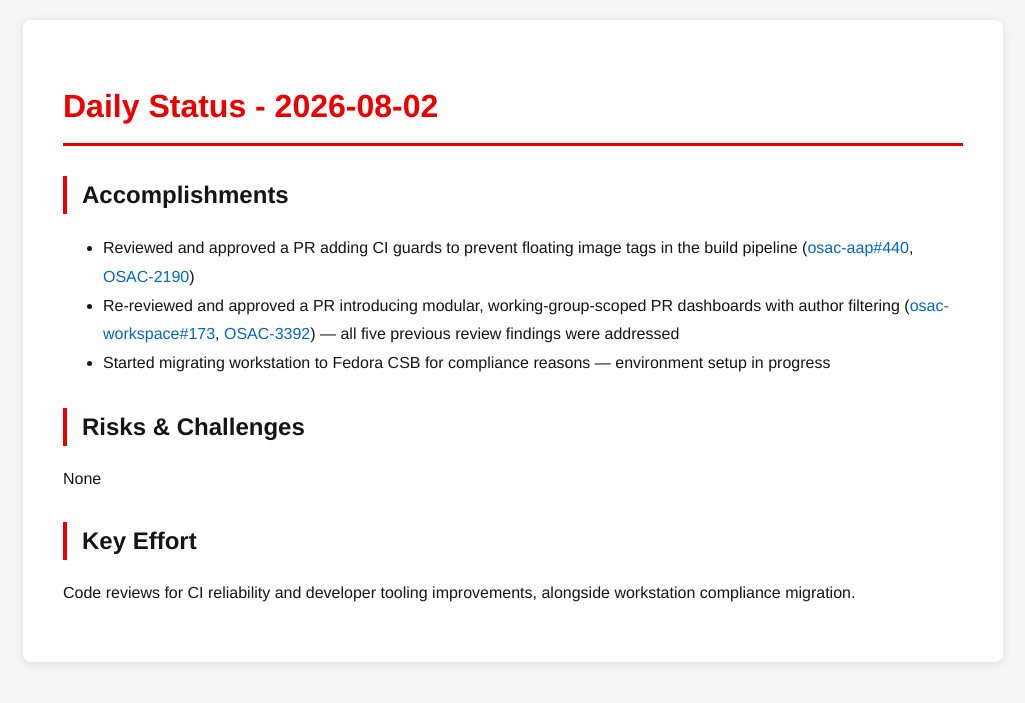
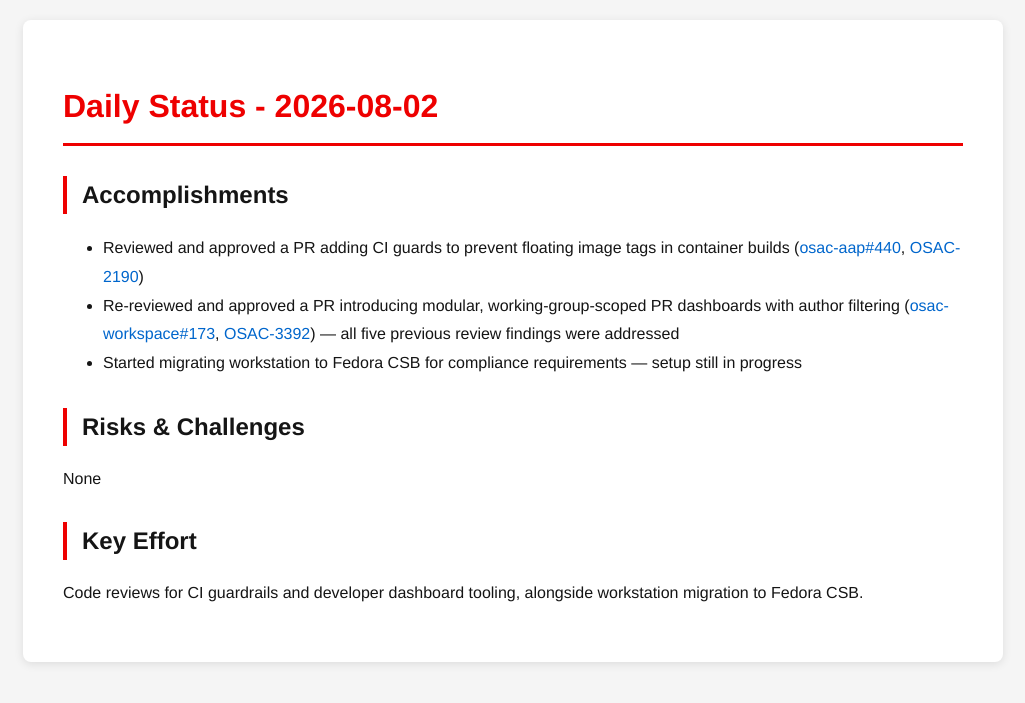
Before and after one commit to tzvatot/daily-status, a Jekyll site: the page built from 2026-08-02.md, in a window 1280 px wide. Shown: the top 703 px of the page, without its empty margins (127-1152 px from the left). Built offline with Jekyll 4.4.1, drawn with Linux system fonts in a browser that asks for light colours.

Commit message:
Daily status update - 2026-08-02

```diff
--- a/2026-08-02.md
+++ b/2026-08-02.md
@@ -7,12 +7,12 @@ date: 2026-08-02
 # Daily Status - 2026-08-02
 
 ## Accomplishments
-- Reviewed and approved a PR adding CI guards to prevent floating image tags in the build pipeline ([osac-aap#440](https://github.com/osac-project/osac-aap/pull/440), [OSAC-2190](https://redhat.atlassian.net/browse/OSAC-2190))
+- Reviewed and approved a PR adding CI guards to prevent floating image tags in container builds ([osac-aap#440](https://github.com/osac-project/osac-aap/pull/440), [OSAC-2190](https://redhat.atlassian.net/browse/OSAC-2190))
 - Re-reviewed and approved a PR introducing modular, working-group-scoped PR dashboards with author filtering ([osac-workspace#173](https://github.com/osac-project/osac-workspace/pull/173), [OSAC-3392](https://redhat.atlassian.net/browse/OSAC-3392)) — all five previous review findings were addressed
-- Started migrating workstation to Fedora CSB for compliance reasons — environment setup in progress
+- Started migrating workstation to Fedora CSB for compliance requirements — setup still in progress
 
 ## Risks & Challenges
 None
 
 ## Key Effort
-Code reviews for CI reliability and developer tooling improvements, alongside workstation compliance migration.
+Code reviews for CI guardrails and developer dashboard tooling, alongside workstation migration to Fedora CSB.
```
